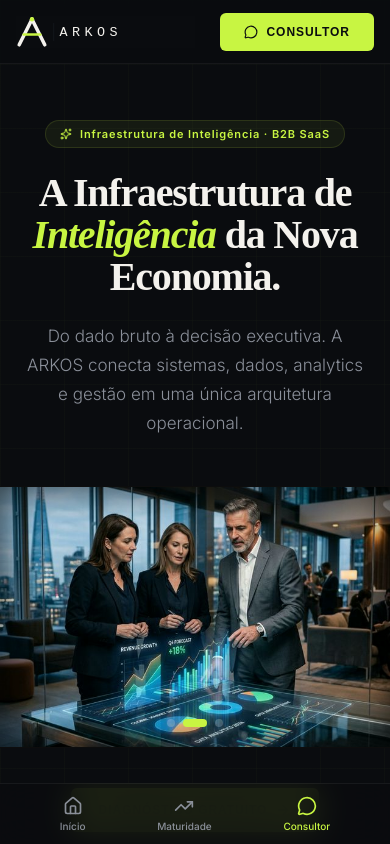
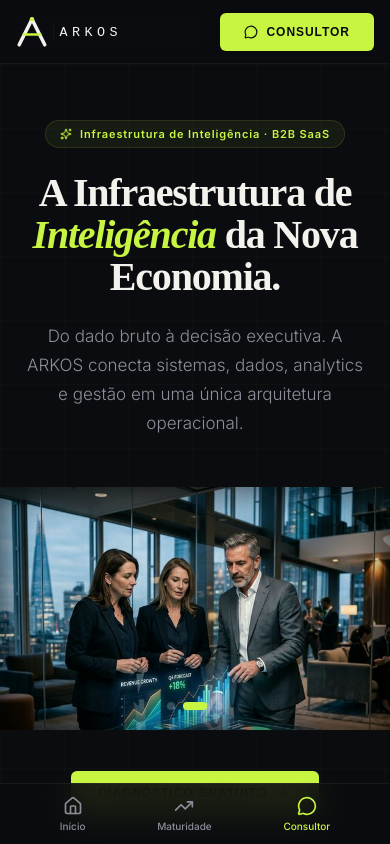
Before and after one commit to Renatoassis86/gestaocontratos, a Next.js app: page / in a window 390 px wide. Shown: the top 844 px of the page. Built offline with nearby package versions, Linux system fonts and the light colour scheme.

Commit message:
style: Lower slider Carousel height aspect-ratio to ultra-wide framing

```diff
--- a/src/app/page.module.css
+++ b/src/app/page.module.css
@@ -115,15 +115,15 @@
 }
 
 .carouselTrack {
-  display: flex; transition: transform 0.5s ease-in-out; width: 300%; height: 550px;
+  display: flex; transition: transform 0.5s ease-in-out; width: 300%;
 }
 
 .carouselSlide {
-  width: 33.333%; height: 100%; position: relative; flex-shrink: 0;
+  width: 33.333%; aspect-ratio: 3 / 1; position: relative; flex-shrink: 0;
 }
 
 .carouselImage {
-  width: 100%; height: 100%; object-fit: cover; object-position: center; display: block;
+  width: 100%; height: 100%; object-fit: cover; object-position: center 25%; display: block;
 }
 
 .carouselInnerShadow {
@@ -412,7 +412,7 @@
   .doresGrid { grid-template-columns: 1fr; }
   .modulosGrid { grid-template-columns: 1fr; }
   .equipeGrid { grid-template-columns: 1fr; }
-  .carouselTrack { height: 260px; }
+  .carouselSlide { aspect-ratio: 16 / 10; }
 
   .streamLine { left: 16px; }
   .streamItem { gap: 16px; }
--- a/src/app/page.tsx
+++ b/src/app/page.tsx
@@ -81,17 +81,17 @@
             {/* Slide 1 */}
             <div className={styles.carouselSlide}>
               <div className={styles.carouselInnerShadow}></div>
-              <img src="/arkos_dashboard_decision_1774133572097.png" alt="Dashboard Ágil Arkos 1" className={styles.carouselImage} />
+              <img src="/arkos_dashboard_decision_1774133572097.png" alt="Dashboard Ágil Arkos 1" className={styles.carouselImage} style={{ objectPosition: 'center 20%' }} />
             </div>
             {/* Slide 2 */}
             <div className={styles.carouselSlide}>
               <div className={styles.carouselInnerShadow}></div>
-              <img src="/arkos_real_executive_dashboard_1774143584596.png" alt="Dashboard Ágil Arkos 2" className={styles.carouselImage} />
+              <img src="/arkos_real_executive_dashboard_1774143584596.png" alt="Dashboard Ágil Arkos 2" className={styles.carouselImage} style={{ objectPosition: 'center 20%' }} />
             </div>
             {/* Slide 3 */}
             <div className={styles.carouselSlide}>
               <div className={styles.carouselInnerShadow}></div>
-              <img src="/arkos_corporate_presenting_1774143639165.png" alt="Dashboard Ágil Arkos 3" className={styles.carouselImage} />
+              <img src="/arkos_corporate_presenting_1774143639165.png" alt="Dashboard Ágil Arkos 3" className={styles.carouselImage} style={{ objectPosition: 'center 10%' }} />
             </div>
           </div>
 
```
